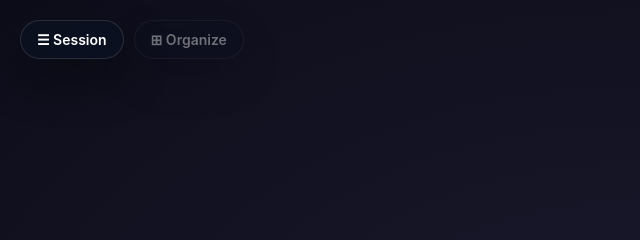
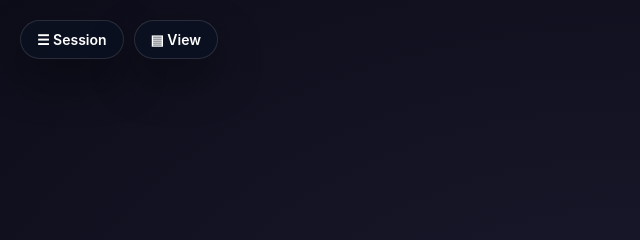
Before and after one commit to Abaranasia/multitrax, a React app: page / in a window 1280 px wide. Shown: the top 240 px of the page, 0-640 px from the left. Built offline with nearby package versions, Linux system fonts and the light colour scheme.

Commit message:
feat: add views menu button and handle different views

```diff
--- a/src/renderer/components/Canvas/Canvas.css
+++ b/src/renderer/components/Canvas/Canvas.css
@@ -37,36 +37,6 @@
   display: flex;
   align-items: center;
   gap: 10px;
-}
-
-.btn-organize {
-  border: none;
-  border-radius: 999px;
-  padding: 10px 16px;
-  font-size: 14px;
-  font-weight: 600;
-  color: #fff;
-  background: rgba(12, 18, 34, 0.82);
-  border: 1px solid rgba(255, 255, 255, 0.12);
-  backdrop-filter: blur(16px);
-  box-shadow: 0 20px 45px rgba(0, 0, 0, 0.35);
-  cursor: pointer;
-  transition:
-    transform 0.15s ease,
-    filter 0.15s ease,
-    opacity 0.15s ease;
-}
-
-.btn-organize:hover:not(:disabled) {
-  transform: translateY(-1px);
-  filter: brightness(1.06);
-}
-
-.btn-organize:disabled {
-  opacity: 0.4;
-  cursor: not-allowed;
-  transform: none;
-  filter: none;
 }
 
 .controls-bar {
--- a/src/renderer/components/Canvas/Canvas.tsx
+++ b/src/renderer/components/Canvas/Canvas.tsx
@@ -1,6 +1,9 @@
 import { useCanvas } from './useCanvas';
 import { useSessionMenu } from '../SessionMenu/useSessionMenu';
 import { SessionMenu } from '../SessionMenu/SessionMenu';
+import { useViewMenu } from '../ViewMenu/useViewMenu';
+import { ViewMenu } from '../ViewMenu/ViewMenu';
+import { MixerView } from '../MixerView/MixerView';
 
 import './Canvas.css';
 import { TrackPlayer } from '../TrackPlayer/TrackPlayer';
@@ -22,10 +25,14 @@ export const Canvas = () => {
     isLoadingSession,
     onNewSession,
     onOrganizeTracks,
+    viewMode,
+    switchView,
   } = useCanvas();
 
   const { isOpen: isSessionMenuOpen, toggle: toggleSessionMenu, close: closeSessionMenu } =
     useSessionMenu();
+
+  const { isOpen: isViewMenuOpen, toggle: toggleViewMenu, close: closeViewMenu } = useViewMenu();
 
   const handleDragOver = (event: React.DragEvent<HTMLDivElement>) => {
     void onDragOver(event);
@@ -61,9 +68,13 @@ export const Canvas = () => {
         </div>
       )}
 
-      {tracks.map((t) => (
-        <TrackPlayer key={t.state.id} state={t.state} filePath={t.filePath} x={t.x} y={t.y} />
-      ))}
+      {viewMode === 'canvas' ? (
+        tracks.map((t) => (
+          <TrackPlayer key={t.state.id} state={t.state} filePath={t.filePath} x={t.x} y={t.y} />
+        ))
+      ) : (
+        <MixerView tracks={tracks} />
+      )}
 
       <div className="top-left-actions">
         <SessionMenu
@@ -78,14 +89,15 @@ export const Canvas = () => {
           loadDisabled={isLoadingSession}
         />
 
-        <button
-          className="btn-organize"
-          onClick={onOrganizeTracks}
-          title="Arrange tracks in a grid"
-          disabled={tracks.length === 0}
-        >
-          ⊞ Organize
-        </button>
+        <ViewMenu
+          isOpen={isViewMenuOpen}
+          onToggle={toggleViewMenu}
+          onClose={closeViewMenu}
+          viewMode={viewMode}
+          onOrganizeTracks={onOrganizeTracks}
+          organizeDisabled={tracks.length === 0}
+          onSwitchView={switchView}
+        />
       </div>
 
       <div className="controls-bar" role="group" aria-label="Playback controls">
--- a/src/renderer/components/Canvas/useCanvas.ts
+++ b/src/renderer/components/Canvas/useCanvas.ts
@@ -3,6 +3,8 @@ import { useAudio } from '../../context/useAudio';
 import { TrackEntry } from '../../context/audioContextInstance';
 import { SessionFile, SessionTrackSnapshot } from '../../domain/SessionFile';
 import { computeGridPositions } from '../../utils/canvasLayout';
+
+export type ViewMode = 'canvas' | 'mixer';
 
 const AUDIO_EXTS = new Set(['mp3', 'wav', 'ogg', 'flac', 'aac', 'm4a', 'opus', 'webm']);
 
@@ -228,6 +230,12 @@ export const useCanvas = () => {
     });
   }, [tracks, updatePosition]);
 
+  const [viewMode, setViewMode] = useState<ViewMode>('canvas');
+
+  const switchView = useCallback(() => {
+    setViewMode((mode) => (mode === 'canvas' ? 'mixer' : 'canvas'));
+  }, []);
+
   return {
     tracks,
     onDragOver,
@@ -243,5 +251,7 @@ export const useCanvas = () => {
     isLoadingSession,
     onNewSession,
     onOrganizeTracks,
+    viewMode,
+    switchView,
   };
 };
```
Also changed, not shown: src/__tests__/components/Canvas/Canvas.test.tsx (+43 -9 lines), src/__tests__/utils/formatDb.test.ts (added, +20 -0 lines).
